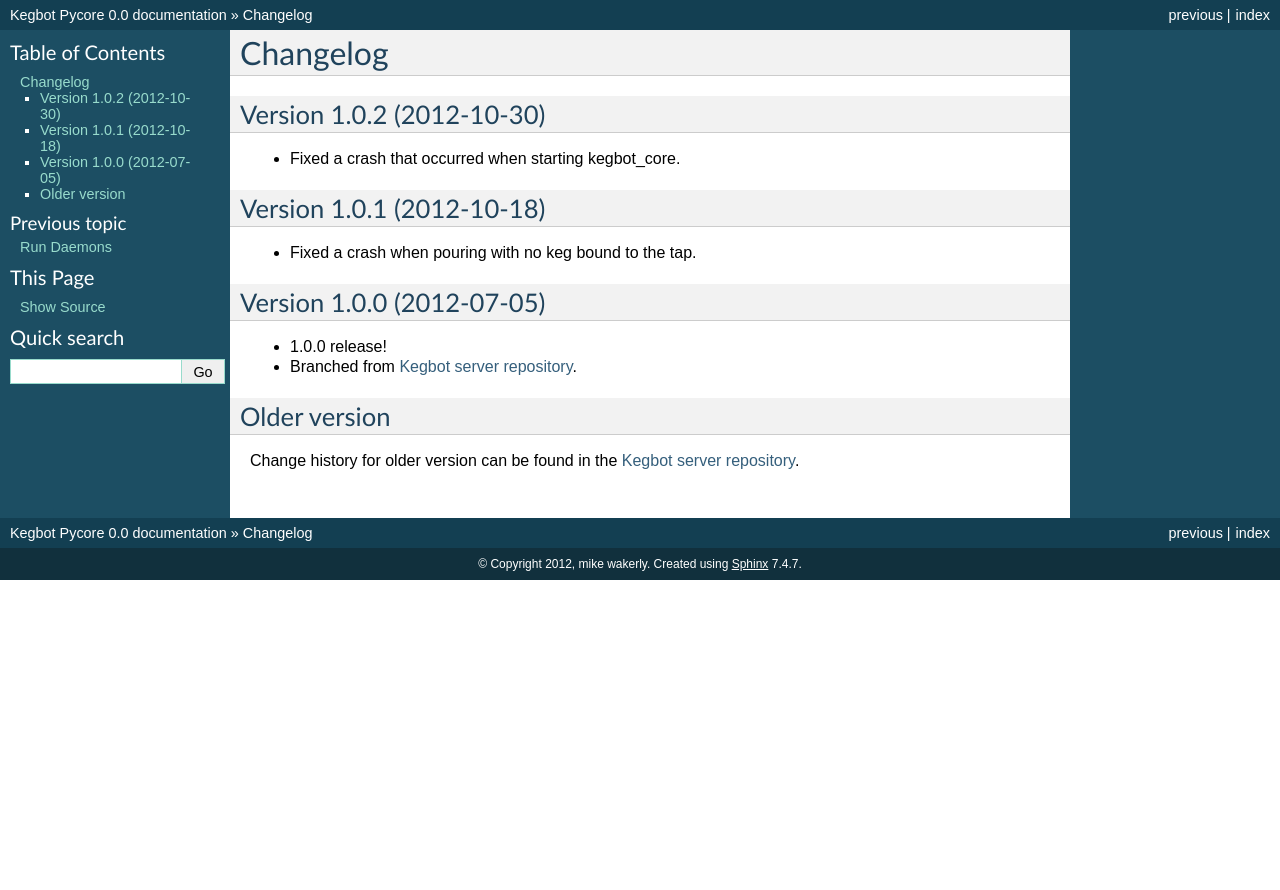
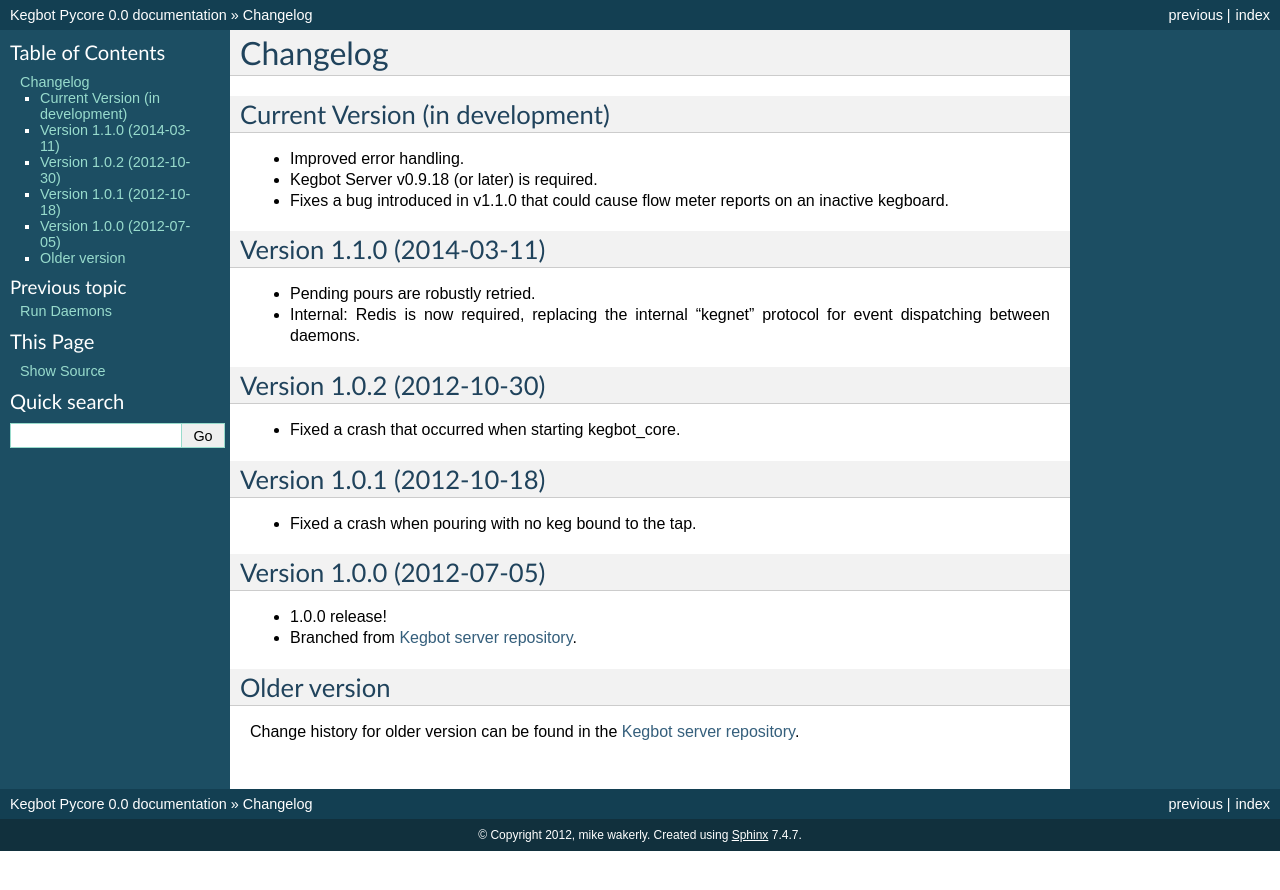
Before and after one commit to Kegbot/kegbot-pycore, a Sphinx documentation site: the page built from docs/source/changelog.rst, in a window 1280 px wide. Shown: the top 890 px of the page. Built offline with Sphinx 7.4.7, drawn with Linux system fonts in a browser that asks for light colours.

Commit message:
Update changelog.

```diff
--- a/docs/source/changelog.rst
+++ b/docs/source/changelog.rst
@@ -2,6 +2,21 @@
 
 Changelog
 =========
+
+Current Version (in development)
+--------------------------------
+
+* Improved error handling.
+* Kegbot Server v0.9.18 (or later) is required.
+* Fixes a bug introduced in v1.1.0 that could cause flow meter reports on an
+  inactive kegboard.
+
+Version 1.1.0 (2014-03-11)
+--------------------------
+
+* Pending pours are robustly retried.
+* Internal: Redis is now required, replacing the internal "kegnet" protocol
+  for event dispatching between daemons.
 
 Version 1.0.2 (2012-10-30)
 --------------------------
--- a/docs/source/install-pycore.rst
+++ b/docs/source/install-pycore.rst
@@ -13,6 +13,7 @@ Requirements
 
 * Python 2.7
 * [Redis](http://redis.io/) 2.8
+* [Kegbot Server](https://github.com/Kegbot/kegbot-server) v0.9.18 or later.
 
 To install Redis on Ubuntu, run `sudo apt-get install redis`.
 
```
